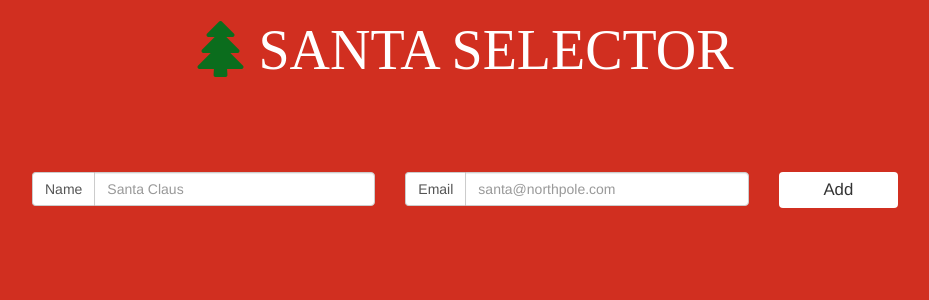
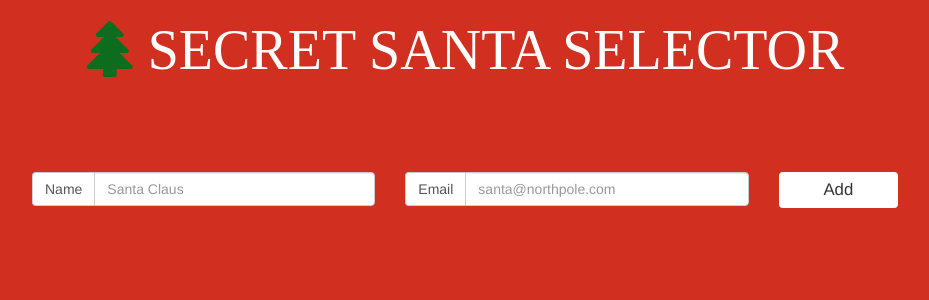
Before and after one commit to DCRichards/santaSelector, a Flask app: page / in a window 1280 px wide. Shown: the top 300 px of the page, without its empty margins (175-1104 px from the left). Run offline with Flask 2, Linux system fonts and the light colour scheme; some libraries are stand-ins or nearby versions; some web fonts are replaced.

Commit message:
update header to include secret

```diff
--- a/app/templates/index.html
+++ b/app/templates/index.html
@@ -19,7 +19,7 @@
         <![endif]-->
     </head>
     <body>
-        <h1><i class="fa fa-tree"></i>&nbsp;SANTA SELECTOR</h1>
+        <h1><i class="fa fa-tree"></i>&nbsp;SECRET SANTA SELECTOR</h1>
         <div class="container">
             <!-- input boxes -->
             <div class="row">
```
